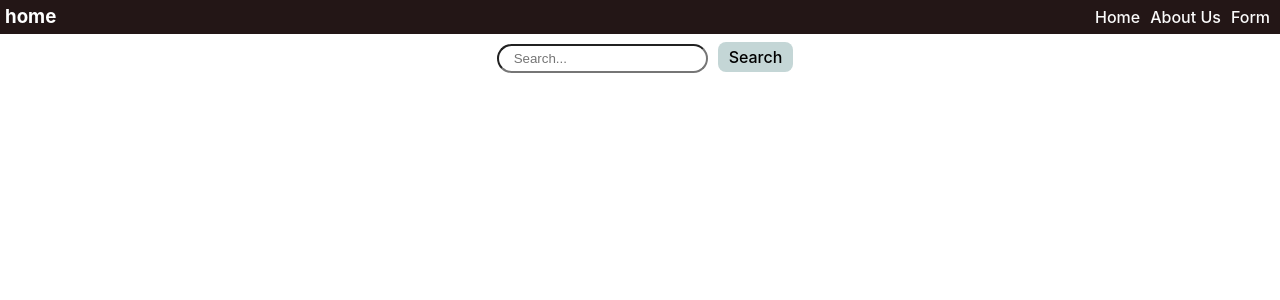
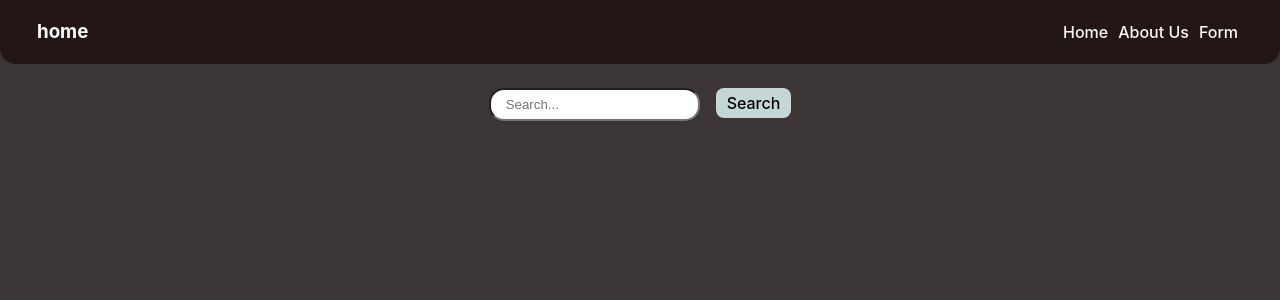
Before and after one commit to osipikav/rss-react, a React (Vite) app: page / in a window 1280 px wide. Shown: the top 300 px of the page. Built offline with nearby package versions, Linux system fonts and the light colour scheme; no server answers.

Commit message:
fix: container and header

```diff
--- a/src/App.css
+++ b/src/App.css
@@ -1,5 +1,10 @@
 #root {
-  margin: 0 auto;
-  text-align: center;
   width: 100%;
 }
+
+.container {
+  width: 100%;
+  max-width: 1600px;
+  margin: 0 auto;
+  position: relative;
+}
--- a/src/App.tsx
+++ b/src/App.tsx
@@ -10,7 +10,7 @@ import FormPage from './pages/FormPage/FormPage';
 
 function App() {
   return (
-    <div className="App">
+    <div className="container">
       <Header />
       <Routes>
         <Route path="/" element={<HomePage />} />
--- a/src/components/Header/Header.css
+++ b/src/components/Header/Header.css
@@ -3,7 +3,10 @@
   display: flex;
   flex-direction: row;
   align-items: center;
-  /* height: 100px; */
+  height: 4em;
+  max-width: 100%;
+  border-radius: 0 0 1em 1em;
+  padding: 0 2em;
 }
 
 .header nav {
@@ -15,14 +18,12 @@
   display: flex;
   flex-direction: row;
   justify-content: end;
-  /* background-color: aqua; */
   padding: 0;
   margin: 5px;
 }
 
 .header li {
   list-style-type: none;
-  /* background-color: azure; */
   margin: 0 5px;
 }
 
--- a/src/components/SearchBar/SearchBar.css
+++ b/src/components/SearchBar/SearchBar.css
@@ -1,6 +1,7 @@
 .search-button {
   background-color: rgb(196, 214, 214);
   padding: 4px 10px;
+  margin-left: 1em;
 }
 
 .search-button:hover {
@@ -8,7 +9,10 @@
 }
 
 .search {
-  margin: 10px;
-  padding: 5px 15px;
+  padding: 7px 15px;
   border-radius: 15px;
 }
+
+.search-form {
+  margin: 1.5em 0;
+}
--- a/src/index.css
+++ b/src/index.css
@@ -8,6 +8,7 @@
   color-scheme: light dark;
   color: rgba(255, 255, 255, 0.87);
   background-color: #242424;
+  text-align: center;
 
   font-synthesis: none;
   text-rendering: optimizeLegibility;
@@ -28,9 +29,9 @@ a:hover {
 body {
   margin: 0;
   display: flex;
-  /* place-items: center; */
   min-width: 320px;
   min-height: 100vh;
+  background-color: rgb(59, 53, 53);
 }
 
 h1 {
@@ -59,7 +60,7 @@ button:focus-visible {
 
 @media (prefers-color-scheme: light) {
   :root {
-    color: #213547;
+    color: #000000;
     background-color: #ffffff;
   }
   a:hover {
--- a/src/pages/HomePage/HomePage.tsx
+++ b/src/pages/HomePage/HomePage.tsx
@@ -3,7 +3,7 @@ import React from 'react';
 
 function HomePage() {
   return (
-    <div className="searchBar">
+    <div>
       <SearchBar />
     </div>
   );
```
